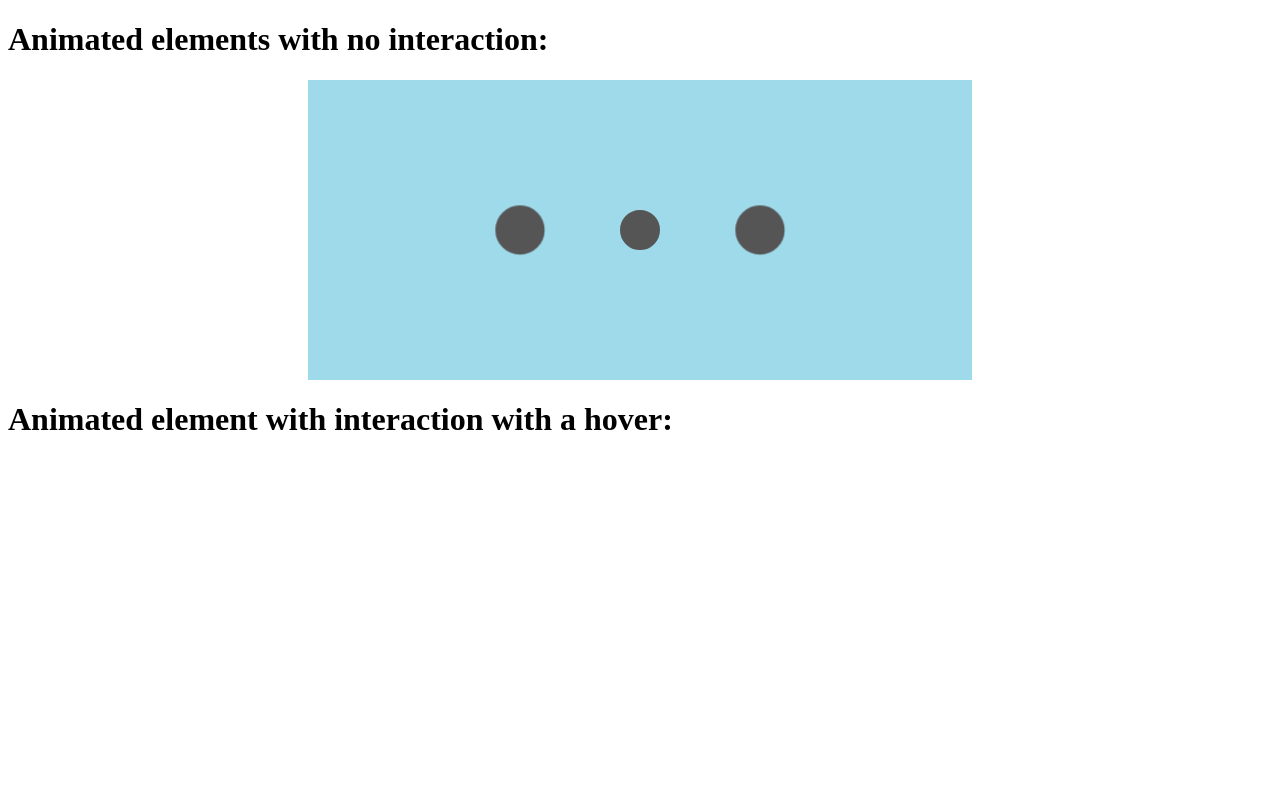
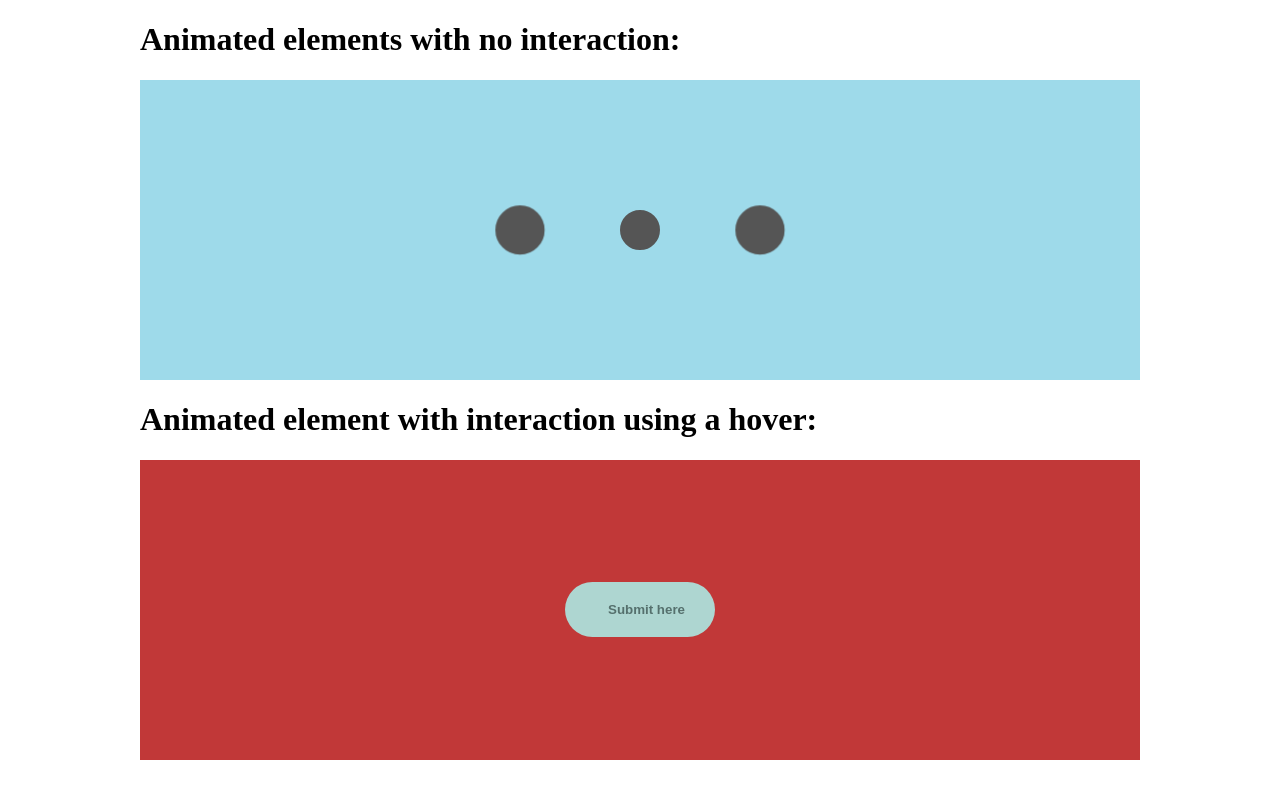
Before and after one commit to salam4life2270/AnimatingTransforming, a plain HTML site: page index.html in a window 1280 px wide. Drawn offline with Linux system fonts and the light colour scheme.

Commit message:
finishing my guide

```diff
--- a/index.html
+++ b/index.html
@@ -15,11 +15,12 @@
         <div class="element"></div>
     </div>
 
-    <h1>Animated element with interaction with a hover:</h1>
+    <h1>Animated element with interaction using a hover:</h1>
     <div class="second">
-        <div class="second"></div>
-        <div class="second"></div>
-        <div class="second"></div>
+        <button>
+            Submit here
+            <span>to turn in your project</span>
+        </button>
     </div>
 
 </body>
--- a/style.css
+++ b/style.css
@@ -4,17 +4,20 @@
     --point-color: #555;
     --size: 20px;
   }
+  /*This is the first part of the project*/
 
+  /*This is the code for styling the dots*/
   .first {
     background-color: var(--main-color);
     overflow: hidden;
-    margin-left: 300px;
-    margin-right: 300px;
+    margin-left: 0px;
+    margin-right: 0px;
     height: 300px;
     display: flex;
     align-items: center;
     align-content: center;
     justify-content: center;
+
 
   }
 
@@ -34,14 +37,72 @@
   .element:nth-child(3) {
     animation: preloader .6s ease-in-out alternate .4s infinite;
   }
-
+  /* Here I used @keyframes to transform the dots to their maximum sizes*/
   @keyframes preloader {
     100% { transform: scale(2); }
   }
 
 
-body {
-    display: flexbox;
-    flex-wrap: wrap;
-    flex-direction: column;
+
+/*This is the second part of the project*/
+
+  .second {
+    box-sizing: border-box;
+    display: flex;
+    justify-content: center;
+    align-items: center;
+    background: #c13838;
+    font-family: 'Montserrat', sans-serif;
+    margin-left: 0px;
+    margin-right: 0px;
+    height: 300px;
+  }
+/*The code block below styles the button and implement the transitioning period in seconds*/
+  button {
+    border: 5px solid transparent;
+    background: #AED6D1;
+    color: #55706D;
+    border-radius: 40px;
+    padding: 15px 15px;
+    overflow: hidden;
+    width: 150px;
+    transition:
+      all        1.2s,
+      border     0.5s 1.2s,
+      box-shadow 0.3s 1.5s;
+    white-space: nowrap;
+    text-indent: 23px;
+    font-weight: bold;
+  }
+/*The style here uses translateX to move in the span element(text) along the X-axis*/
+  span {
+    display: inline-block;
+    transform: translateX(300px);
+    font-weight: normal;
+    opacity: 0;
+    transition:
+      opacity 0.1s 0.5s,
+      transform 0.4s 0.5s;
+      transform: translateX(0);
+      opacity: 1;
+
+
+  }
+/*This styling takes effect on hover*/
+  button:hover {
+    text-indent: 0;
+    background: #55706D;
+    color: #FFE8A3;
+    width: 250px;
+    border: 10px solid #8DCCC4;
+    box-shadow: 3px 3px 2px rgba(black, 0.15)
 }
+
+
+
+/* The code below is use to set the responsiveness of the entire body*/
+
+  body {
+    width: min(90%, 1000px);
+    margin-inline: auto;
+  }
```
